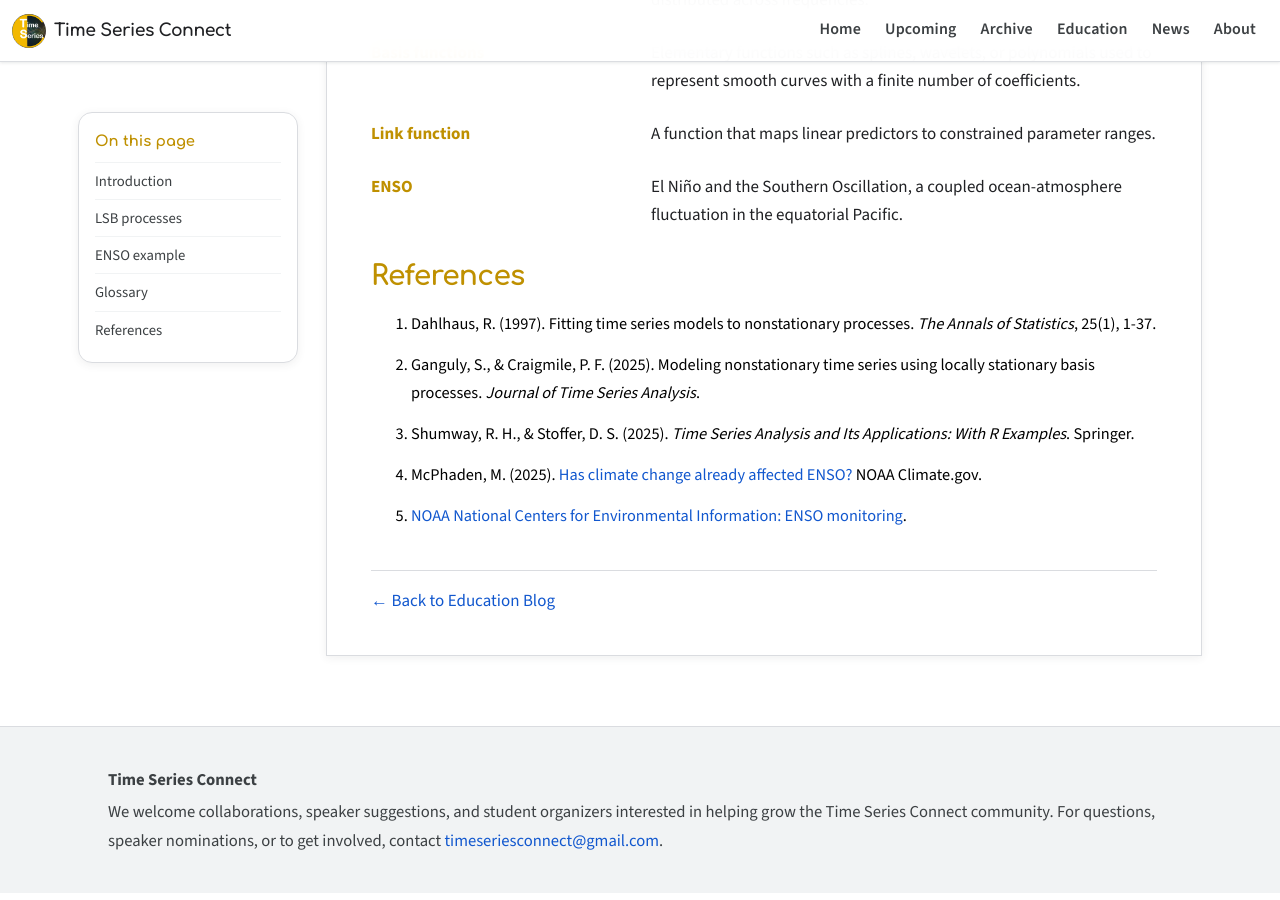
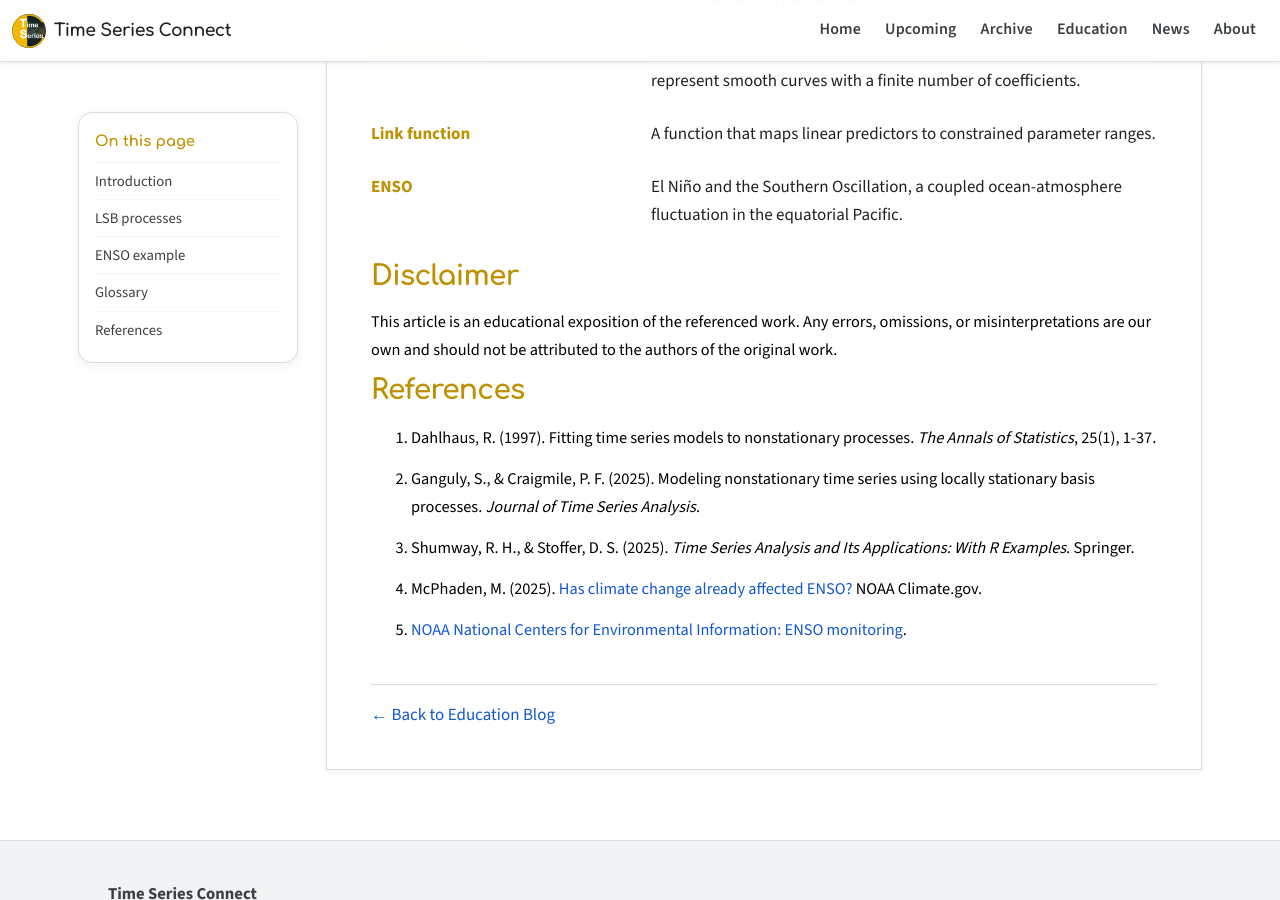
Before and after one commit to yaozheng-stat/time-series-connect, a Jekyll site: the page built from _education/locally-stationary-basis-processes.html, in a window 1280 px wide and 900 px high, scrolled down 10369 px. Built offline with Jekyll 4.4.1, drawn with Linux system fonts in a browser that asks for light colours.

Commit message:
Adding disclaimer

```diff
--- a/_education/locally-stationary-basis-processes.html
+++ b/_education/locally-stationary-basis-processes.html
@@ -304,6 +304,11 @@ cat(sprintf("Stationarity test: statistic = %.2f, df = %d, p-value = %.4f\n",
   </dl>
 </section>
 
+<section id="disclaimer">
+  <h2>Disclaimer</h2>
+  <p>This article is an educational exposition of the referenced work. Any errors, omissions, or misinterpretations are our own and should not be attributed to the authors of the original work.</p>
+</section>
+
 <section id="references">
   <h2>References</h2>
   <ol class="references">
```
